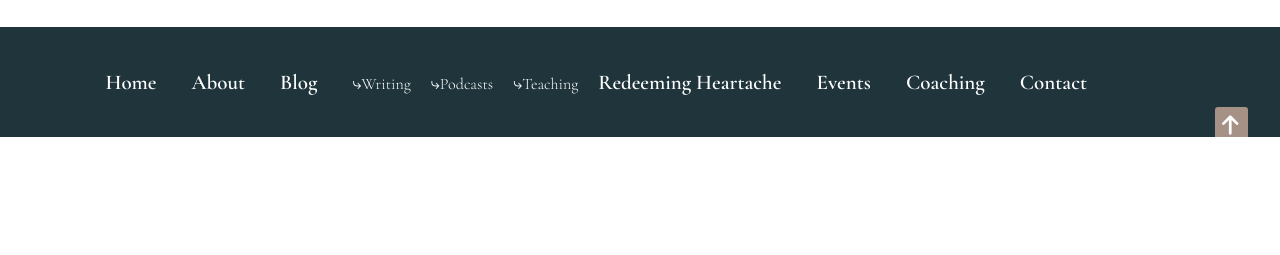
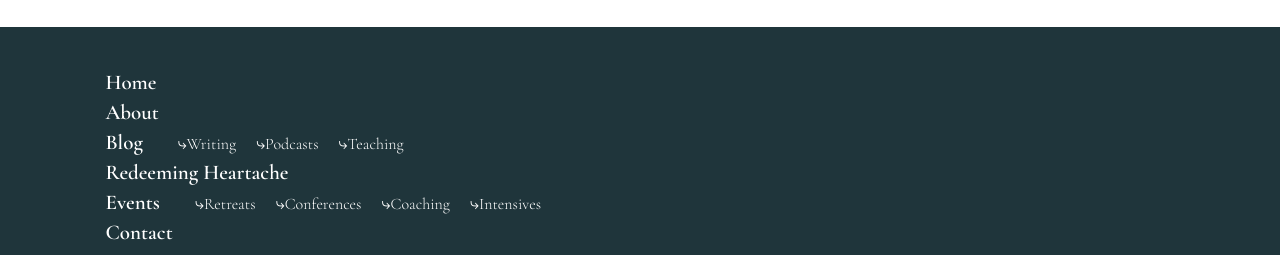
Before and after one commit to austinthaldorfhuelsbeck/cathy-loerzel, a React (Create React App) app in the folder client/: page /contact in a window 1280 px wide. Shown: the part 1254-1509 px from the top of the page. Before the commit the page ends 1395 px from the top, so only its background shows below. Built offline with nearby package versions, Linux system fonts and the light colour scheme.

Commit message:
finishing touches: navbars

```diff
--- a/client/src/Layout/Components/NavBar.jsx
+++ b/client/src/Layout/Components/NavBar.jsx
@@ -16,10 +16,10 @@ export default function NavBar() {
           <Nav className="me-auto">
             {/* <Nav.Link href="/events" className="mx-2">Events</Nav.Link> */}
             <NavDropdown title="Story Work" id="basic-nav-dropdown" className="mx-2">
+              <NavDropdown.Item href="/events/retreats">Retreats</NavDropdown.Item>
+              <NavDropdown.Item href="/events/conferences">Conferences</NavDropdown.Item>
               <NavDropdown.Item href="/events/coaching">Coaching</NavDropdown.Item>
               <NavDropdown.Item href="/events/intensives">Intensives</NavDropdown.Item>
-              <NavDropdown.Item href="/events/retreats">Retreats</NavDropdown.Item>
-              <NavDropdown.Item href="/events/conferences">Conferences</NavDropdown.Item>
             </NavDropdown>
             <NavDropdown title="Resources" id="basic-nav-dropdown" className="mx-2">
               <NavDropdown.Item href="/blog/writing">Writing</NavDropdown.Item>
--- a/client/src/Layout/Footer/Footer.jsx
+++ b/client/src/Layout/Footer/Footer.jsx
@@ -1,6 +1,5 @@
 import { Link } from "react-router-dom"
 import { FontAwesomeIcon } from "@fortawesome/react-fontawesome"
-import { faInstagram } from "@fortawesome/free-brands-svg-icons"
 import { faArrowUp } from "@fortawesome/free-solid-svg-icons"
 
 export default function Footer() {
@@ -18,24 +17,24 @@ export default function Footer() {
           <div className="_90-column">
             <div className="footer-links">
               <Link to="/" className="footer-link" onClick={scrollToTop}>Home</Link>
+              <br />
               <Link to="/about" className="footer-link" onClick={scrollToTop}>About</Link>
+              <br />
               <Link to="/blog" className="footer-link" onClick={scrollToTop}>Blog</Link>
               <Link to="/blog/writing" className="footer-link-alt" onClick={scrollToTop}>&#10551;Writing</Link>
               <Link to="/blog/podcasts" className="footer-link-alt" onClick={scrollToTop}>&#10551;Podcasts</Link>
               <Link to="/blog/teaching" className="footer-link-alt" onClick={scrollToTop}>&#10551;Teaching</Link>
+              <br />
               <Link to="/redeeming-heartache" className="footer-link" onClick={scrollToTop}>Redeeming Heartache</Link>
+              <br />
               <Link to="/events" className="footer-link" onClick={scrollToTop}>Events</Link>
-              <Link to="/coaching" className="footer-link" onClick={scrollToTop}>Coaching</Link>
+              <Link to="/events/retreats" className="footer-link-alt" onClick={scrollToTop}>&#10551;Retreats</Link>
+              <Link to="/events/conferences" className="footer-link-alt" onClick={scrollToTop}>&#10551;Conferences</Link>
+              <Link to="/events/coaching" className="footer-link-alt" onClick={scrollToTop}>&#10551;Coaching</Link>
+              <Link to="/events/intensives" className="footer-link-alt" onClick={scrollToTop}>&#10551;Intensives</Link>
+              <br />
               <Link to="/contact" className="footer-link" onClick={scrollToTop}>Contact</Link>
             </div>
-          </div>
-          <div className="social-icons">
-            {/* <a href="https://instagram.com/cathy.loerzel" target="_blank" rel="noreferrer">
-              <div className="social-icon instagram w-inline-block"><FontAwesomeIcon icon={faInstagram} /></div>
-            </a> */}
-            {/* <a href="https://twitter.com/cathyloerzel" target="_blank" rel="noreferrer">
-              <div className="social-icon twitter w-inline-block"><FontAwesomeIcon icon={faTwitter} /></div>
-            </a> */}
           </div>
         </div>
         <div className="footer-notice">
```
